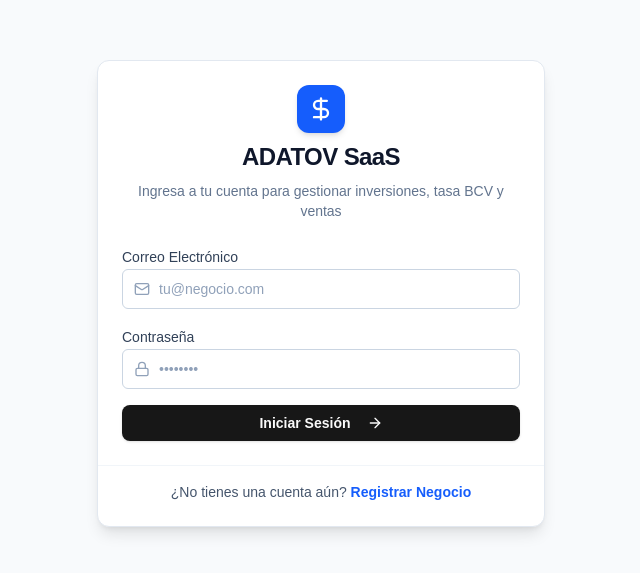
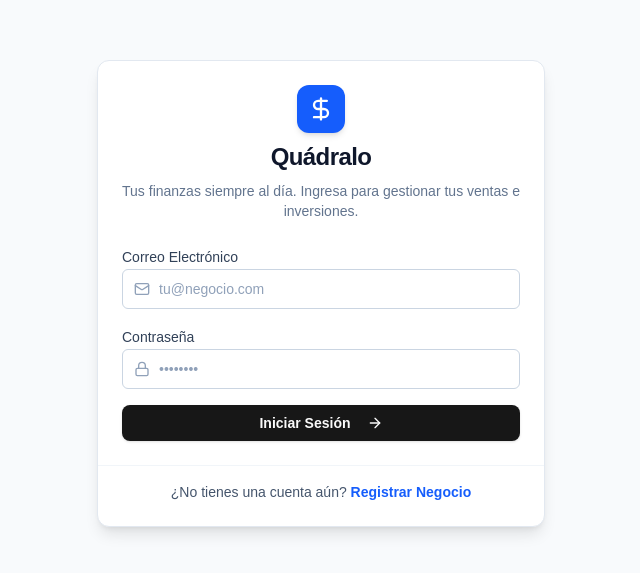
Before and after one commit to theizerdev/quadralo, a Next.js app in the folder frontend/: page /login in a window 1280 px wide. Shown: the part 107-680 px from the top of the page, without its empty margins (319-959 px from the left). Built offline with nearby package versions, Linux system fonts and the light colour scheme.

Commit message:
feat: implement login page and navigation sidebar components

```diff
--- a/frontend/src/app/login/page.tsx
+++ b/frontend/src/app/login/page.tsx
@@ -42,9 +42,9 @@ export default function LoginPage() {
           <div className="mx-auto w-12 h-12 rounded-xl bg-blue-600 flex items-center justify-center text-white shadow-md mb-2">
             <DollarSign className="w-7 h-7" />
           </div>
-          <CardTitle className="text-2xl font-bold tracking-tight">ADATOV SaaS</CardTitle>
+          <CardTitle className="text-2xl font-bold tracking-tight">Quádralo</CardTitle>
           <CardDescription>
-            Ingresa a tu cuenta para gestionar inversiones, tasa BCV y ventas
+            Tus finanzas siempre al día. Ingresa para gestionar tus ventas e inversiones.
           </CardDescription>
         </CardHeader>
         <CardContent>
--- a/frontend/src/components/app-sidebar.tsx
+++ b/frontend/src/components/app-sidebar.tsx
@@ -54,7 +54,7 @@ export function AppSidebar() {
   return (
     <Sidebar>
       <SidebarHeader>
-        <AppLogo name={user?.business_name || "ADATOV"} />
+        <AppLogo name={user?.business_name || "Quádralo"} />
       </SidebarHeader>
 
       <SidebarContent>
```
